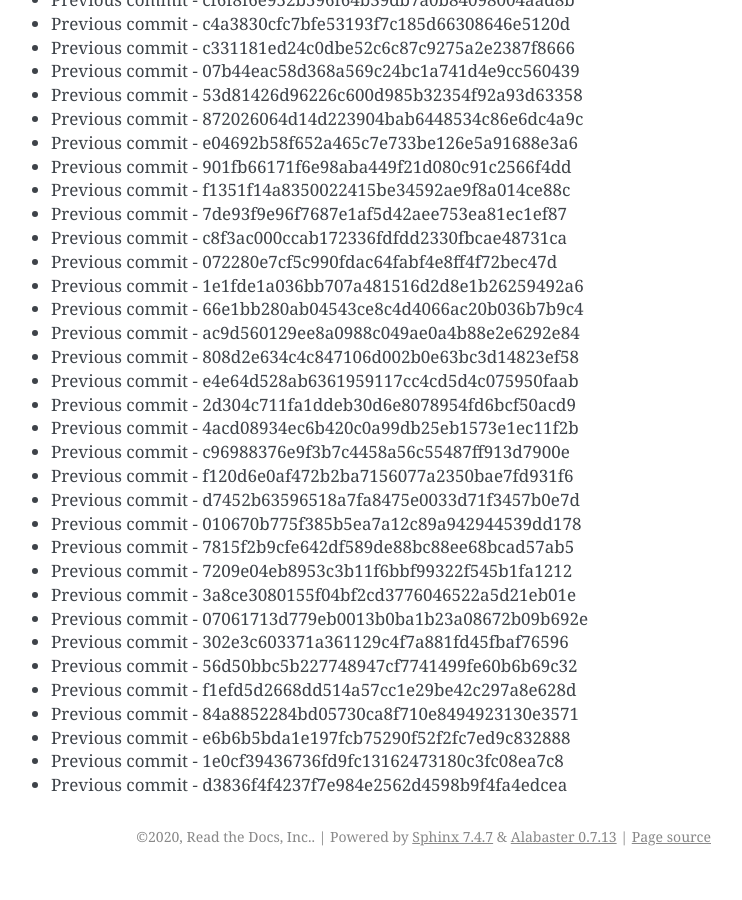
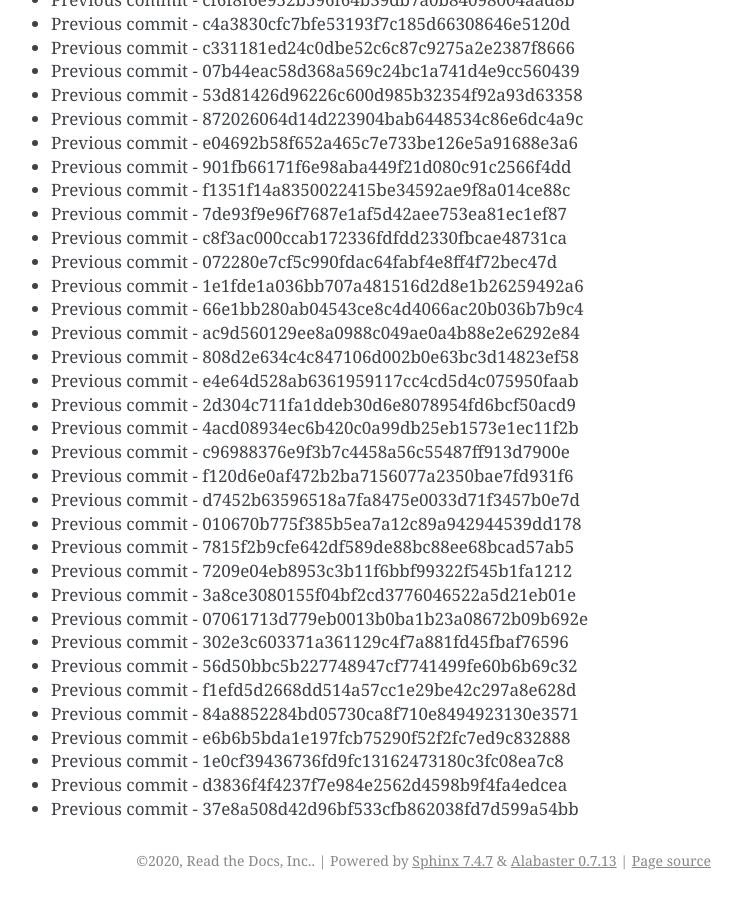
Before and after one commit to readthedocs/rtd-git-stresstest, a Sphinx documentation site: the page built from docs/updates.rst, in a window 1280 px wide and 900 px high, scrolled down 38445 px. Shown: the whole window, without its empty margins (399-1141 px from the left). Built offline with Sphinx 7.4.7, drawn with Linux system fonts in a browser that asks for light colours; before the commit the page ends 39321 px from its top, so only the background shows below that.

Commit message:
Generating commit from previous: 37e8a508d42d96bf533cfb862038fd7d599a54bb

```diff
--- a/docs/updates.rst
+++ b/docs/updates.rst
@@ -1647,3 +1647,4 @@ It can be tested for any performance characteristics.
 * Previous commit - e6b6b5bda1e197fcb75290f52f2fc7ed9c832888
 * Previous commit - 1e0cf39436736fd9fc13162473180c3fc08ea7c8
 * Previous commit - d3836f4f4237f7e984e2562d4598b9f4fa4edcea
+* Previous commit - 37e8a508d42d96bf533cfb862038fd7d599a54bb
```
